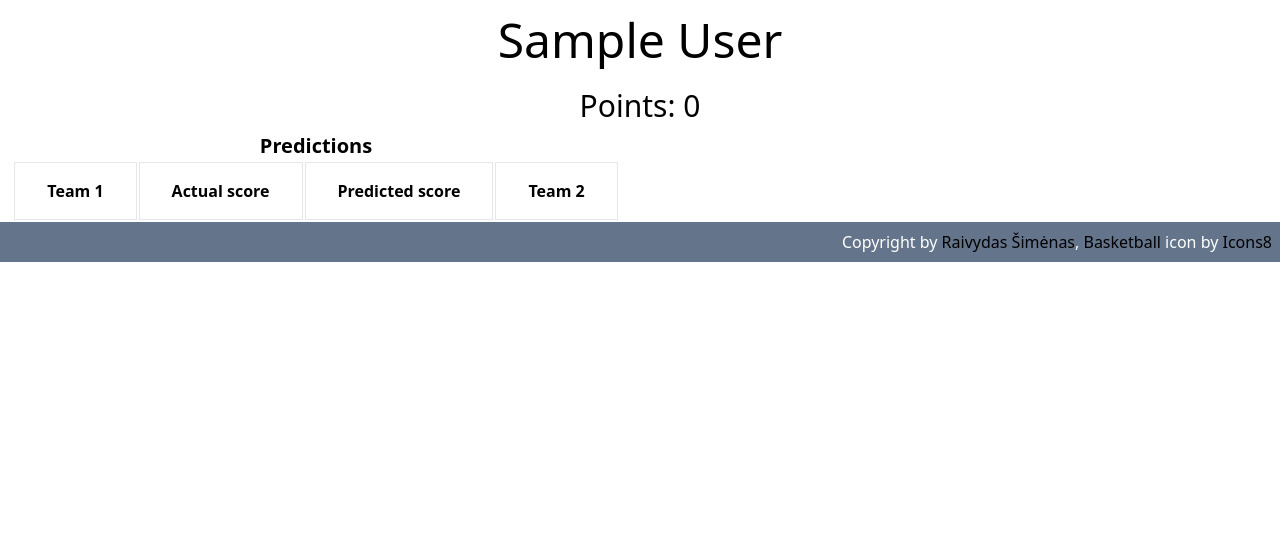
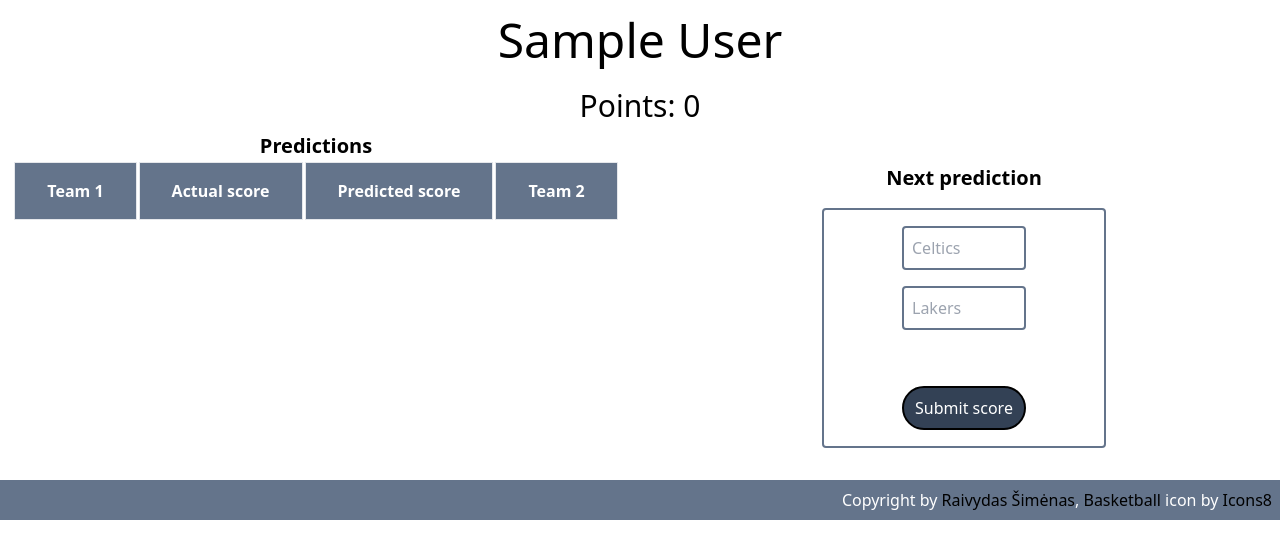
Before and after one commit to raivydassimenas/cs50-final, a Flask app: page / in a window 1280 px wide. Shown: the part 82-641 px from the top of the page. Run offline with Flask 3, Linux system fonts and the light colour scheme; the visitor is signed in with stand-in values (Sample User, id 1); data comes from the database, SQL or seed files in the repository; data that the repository does not hold is empty; some libraries are stand-ins or nearby versions.

Commit message:
Add predictions form to view

```diff
--- a/app/forms.py
+++ b/app/forms.py
@@ -19,6 +19,6 @@ class RegisterForm(FlaskForm):
 
 
 class PredictionForm(FlaskForm):
-    score1 = IntegerField("Score 1", validators=[DataRequired()], render_kw={"placeholder": "Score 1"})
-    score2 = IntegerField("Score 2", validators=[DataRequired()], render_kw={"placeholder": "Score 2"})
+    score1 = IntegerField("Score 1", validators=[DataRequired()])
+    score2 = IntegerField("Score 2", validators=[DataRequired()])
     submit = SubmitField("Submit score")
--- a/app/templates/index.html
+++ b/app/templates/index.html
@@ -7,7 +7,7 @@
         <div>
             <h1 class="text-center text-xl font-bold">Predictions</h1>
             <table class="table-auto mx-auto border-separate">
-                <thead>
+                <thead class="bg-slate-500 text-white">
                 <tr>
                     <th class="border px-8 py-4">Team 1</th>
                     <th class="border px-8 py-4">Actual score</th>
@@ -27,5 +27,18 @@
                 </tbody>
             </table>
         </div>
+        <div class="flex flex-col flex-start items-center gap-4 p-8">
+            <h1 class="text-center text-xl font-bold">Next prediction</h1>
+            {% if next_prediction %}
+                <form method="post" action="/prediction"
+                      class="w-1/2 border-solid flex flex-col flex-start items-center border-2 border-slate-500 rounded gap-4 p-4">
+                    {{ form.score1(class="border-solid border-2 border-slate-500 mx-auto w-1/2 p-2 rounded", placeholder=next_prediction.team1) }}
+                    {{ form.score2(class="border-solid border-2 border-slate-500 mx-auto w-1/2 p-2 rounded", placeholder=next_prediction.team2) }}<br>
+                    {{ form.submit(class="border-solid border-2 border-black mx-auto w-1/2 bg-slate-700 text-white p-2 rounded-full text-center") }}
+                </form>
+                {% else %}
+                <h2 class="text-center text-l">You're all set!</h2>
+            {% endif %}
+        </div>
     </div>
 {% endblock %}
--- a/app/templates/layout.html
+++ b/app/templates/layout.html
@@ -11,7 +11,7 @@
 
 <body>
 <div class="container font-sans grid-rows-3 w-full mx-auto">
-    <nav class="flex justify-between items-center bg-slate-500 text-white text-lg">
+    <nav class="flex justify-between items-center bg-slate-500 text-white text-lg text-bold">
         <div class="grid grid-cols-2 items-center">
             <img class="m-4" src="/static/icons8-basketball-50.png">
             <div class="m-4" id="logo-title">NBA Predictions</div>
--- a/app/templates/login.html
+++ b/app/templates/login.html
@@ -2,7 +2,7 @@
 
 {% block main %}
     <form method="post" action="/login"
-          class="w-96 m-8 p-8 mx-auto gap-4 flex flex-col border-solid border-2 border-slate-500 rounded">
+          class="w-1/2 m-8 p-8 mx-auto gap-4 flex flex-col border-solid border-2 border-slate-500 rounded">
         {{ form.hidden_tag() }}
         {{ form.email(class="border-solid border-2 border-slate-500 mx-auto w-full p-1 rounded") }}
         {{ form.password(class="border-solid border-2 border-slate-500 mx-auto w-full p-1 rounded") }}
--- a/app/templates/register.html
+++ b/app/templates/register.html
@@ -2,7 +2,7 @@
 
 {% block main %}
     <form method="post" action="/register"
-          class="w-96 m-8 p-8 mx-auto gap-4 flex flex-col border-solid border-2 border-slate-500 rounded">
+          class="w-1/2 m-8 p-8 mx-auto gap-4 flex flex-col border-solid border-2 border-slate-500 rounded">
         {{ form.hidden_tag() }}
         {{ form.name(class="border-solid border-2 border-slate-500 mx-auto w-full p-1 rounded") }}
         {{ form.email(class="border-solid border-2 border-slate-500 mx-auto w-full p-1 rounded") }}
--- a/app/views.py
+++ b/app/views.py
@@ -29,7 +29,11 @@ def index():
         db.select(Prediction, Game).join(Game.predictions).where(Prediction.user_id == user_id).order_by(
             Game.date.desc()).limit(10)).scalars()
 
-    return render_template("/index.html", predictions=predictions, prediction_form=prediction_form)
+    form = PredictionForm()
+    next_prediction = {"team1": "Celtics", "team2": "Lakers"}
+
+    return render_template("/index.html", predictions=predictions, form=form,
+                           next_prediction=next_prediction)
 
 
 @app.route("/login", methods=["GET", "POST"])
@@ -90,3 +94,9 @@ def logout():
     logout_user()
 
     return redirect(url_for("login"))
+
+
+@app.route("/prediction", methods=["GET", "POST"])
+@login_required
+def prediction():
+    return apology("Not implemented", 200)
```
